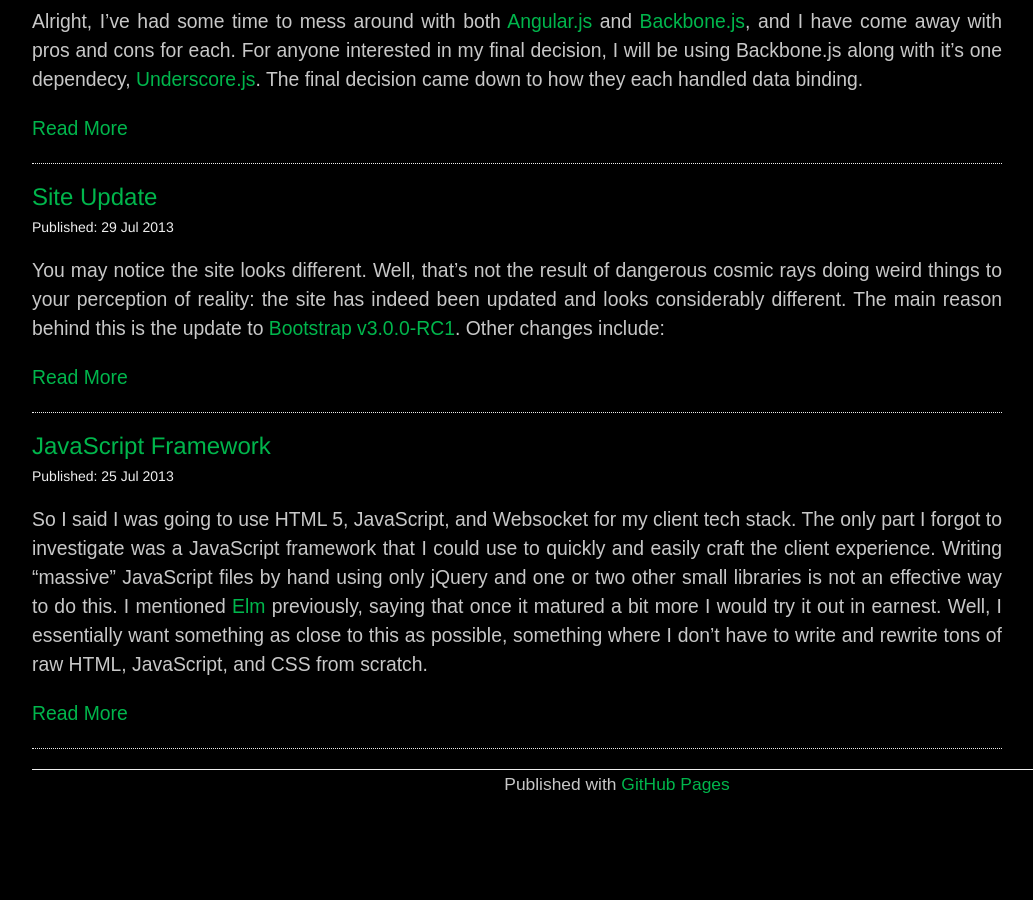
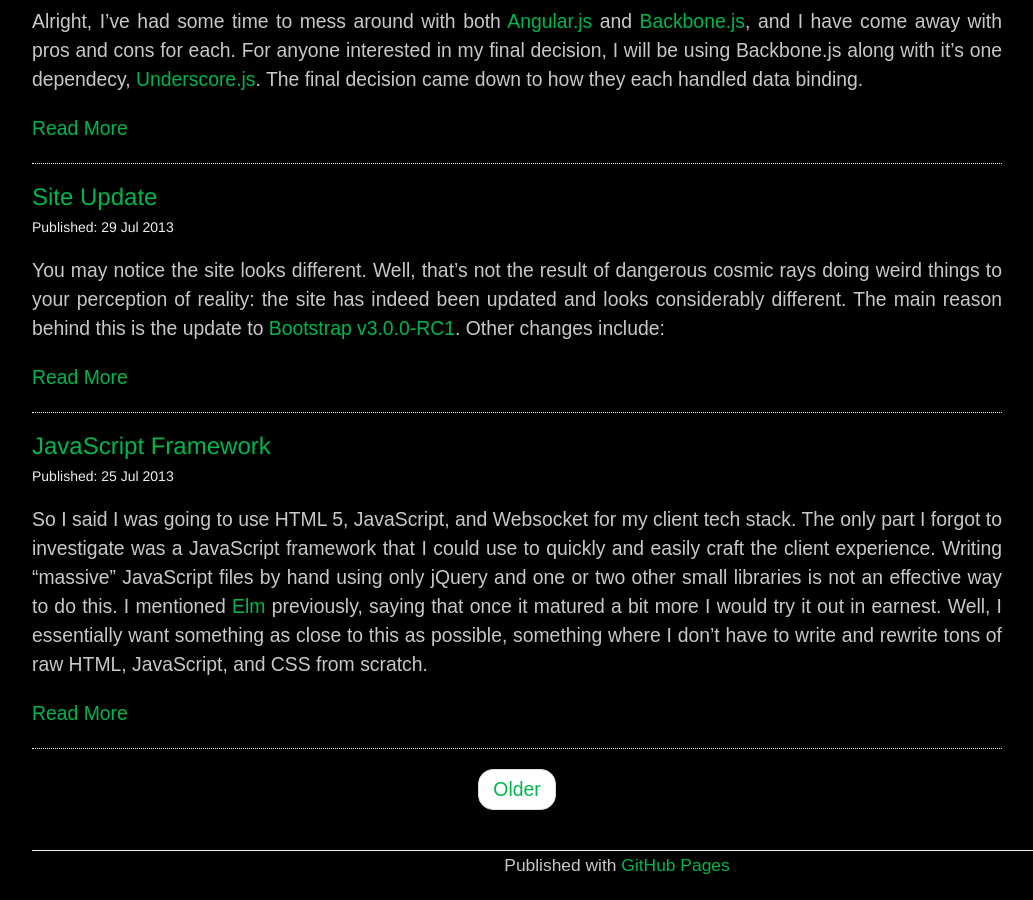
Before and after one commit to kolorahl/kolorahl.github.io, a Jekyll site: the page built from index.html, in a window 1280 px wide and 900 px high, scrolled down 931 px. Shown: the whole window, without its empty margins (23-1056 px from the left). Built offline with Jekyll 4.4.1, drawn with Linux system fonts in a browser that asks for light colours; the list of posts is cut into pages by our own code; before the commit the page ends 1750 px from its top, so only the background shows below that.

Commit message:
Add pagination to main page

```diff
--- a/_config.yml
+++ b/_config.yml
@@ -1,2 +1,3 @@
 name: kolorahl's website
 pygments: true
+paginate: 5
--- a/index.html
+++ b/index.html
@@ -9,7 +9,7 @@
   </div>
 
   <div class="posts">
-    {% for post in site.posts limit:5 %}
+    {% for post in paginator.posts %}
     <div class="preview">
       <h3><a href="{{ post.url }}">{{ post.title }}</a></h3>
       <h5>Published: {{ post.date | date_to_string }}</h5>
@@ -20,4 +20,17 @@
     </div>
     {% endfor %}
   </div>
+
+  <div>
+    <ul class="pager">
+      {% if paginator.next_page %}
+      <li><a href="/page{{ paginator.next_page }}">Older</a></li>
+      {% endif %}
+      {% if paginator.previous_page == 1 %}
+      <li><a href="/">Newer</a></li>
+      {% elsif paginator.previous_page %}
+      <li><a href="/page{{ paginator.previous_page }}">Newer</a></li>
+      {% endif %}
+    </ul>
+  </div>
 </section>
```
